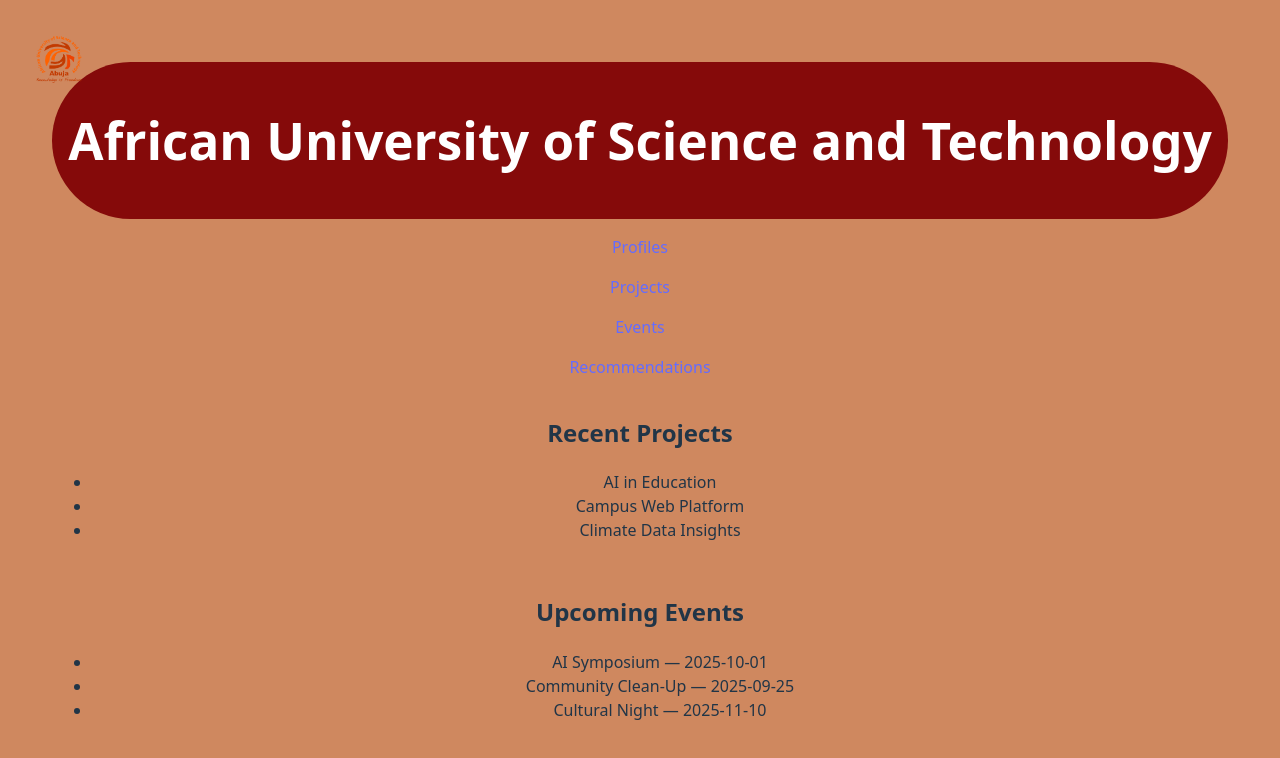
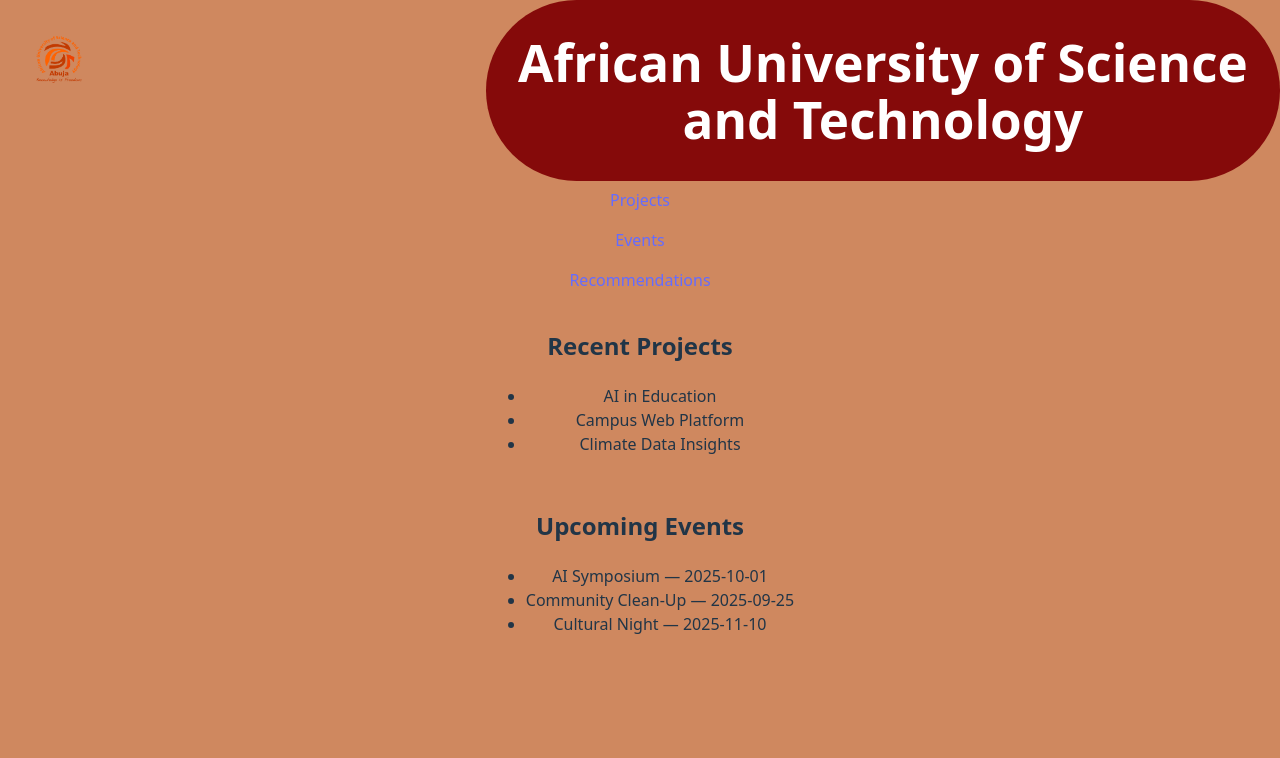
Before and after one commit to veric47/uni-collab, a React (Vite) app: page / in a window 1280 px wide. Shown: the top 758 px of the page. Built offline with nearby package versions, Linux system fonts and the light colour scheme.

Commit message:
position: fixed;     top: 0;     min-height: 75px;     padding: 0px 20px;     display: flex ;     justify-content: space-around;     align-items: center;

```diff
--- a/src/pages/Dashboard.css
+++ b/src/pages/Dashboard.css
@@ -4,4 +4,12 @@
   padding: 1rem;
   border-radius: 300px;
   text-align: center;
+  position: fixed;
+    top: 0;
+    min-height: 75px;
+    padding: 0px 20px;
+    display: flex
+;
+    justify-content: space-around;
+    align-items: center;
 }
```
